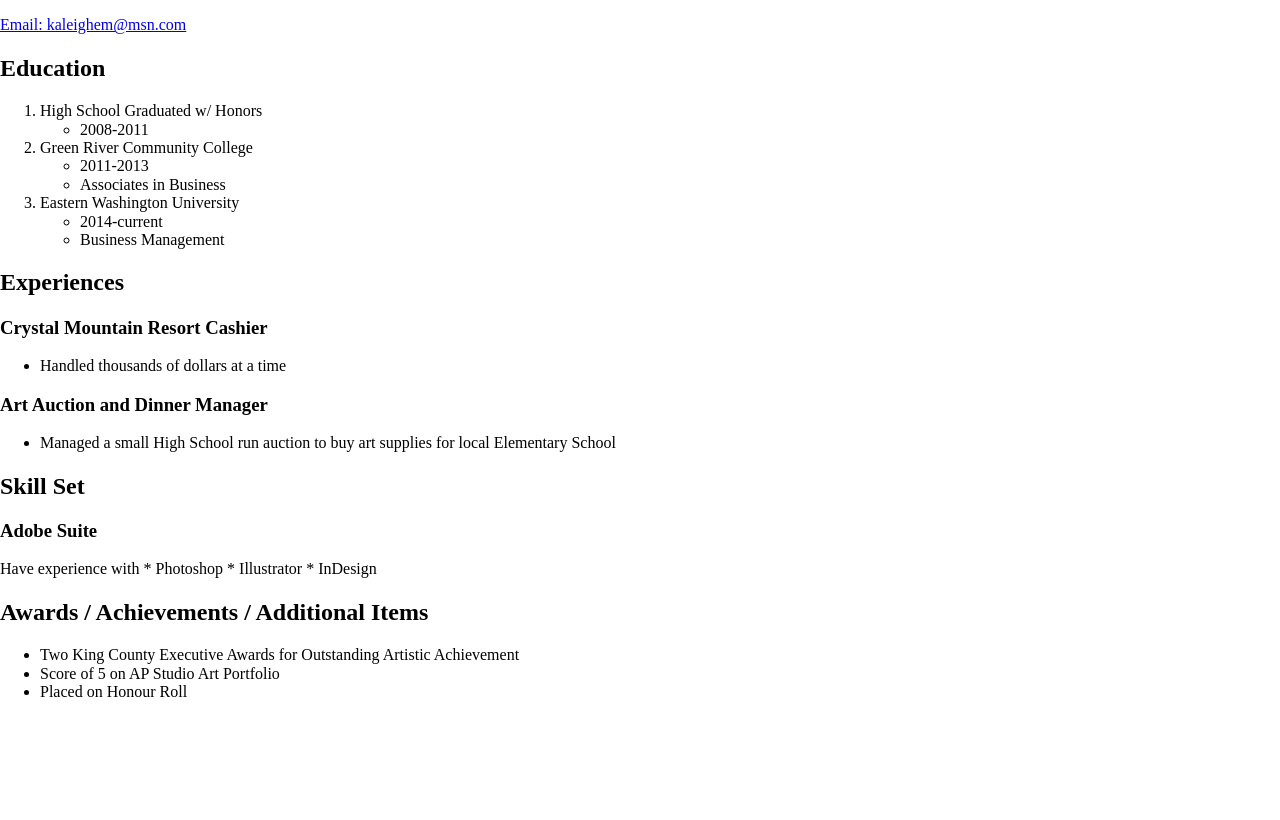
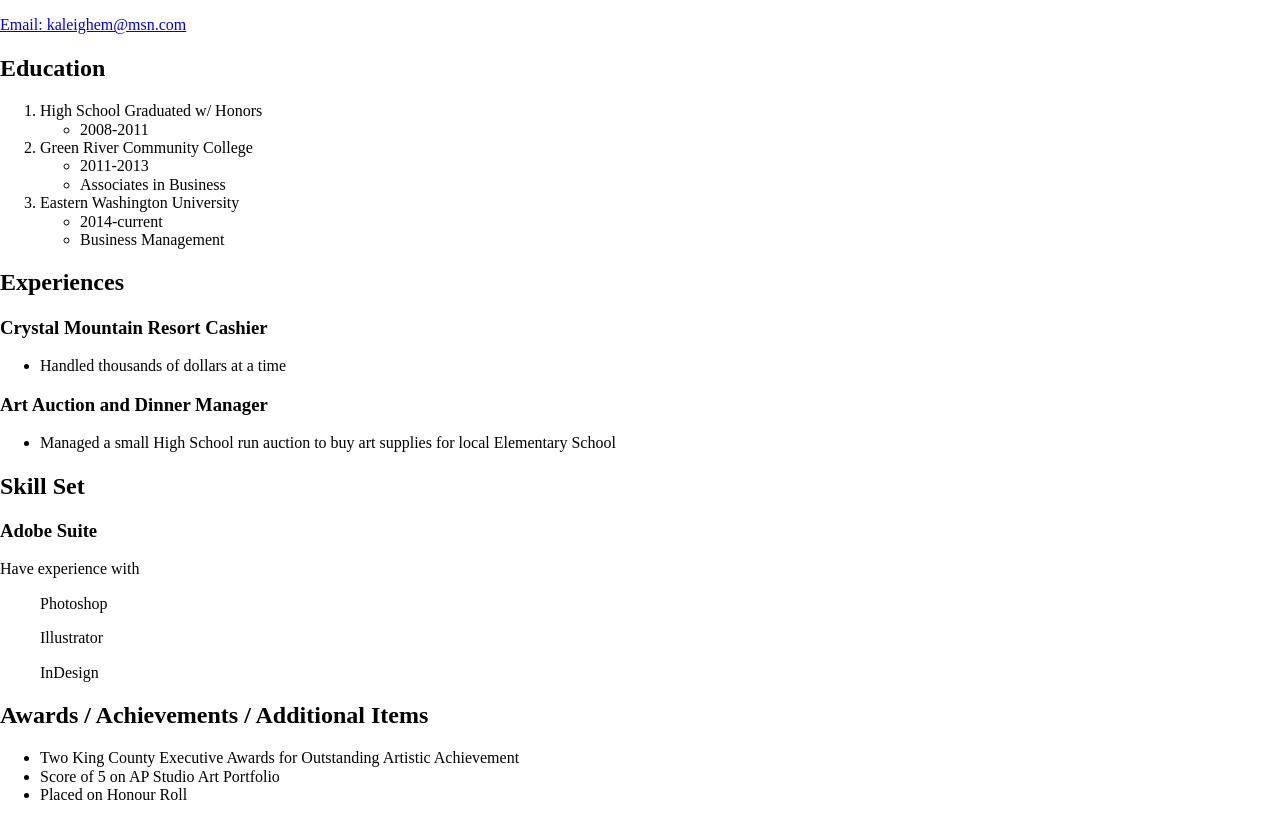
Before and after one commit to Kaleighem/bio, a plain HTML site: page index.html in a window 1280 px wide. Shown: the part 264-1084 px from the top of the page. Before the commit the page ends 981 px from the top, so only its background shows below. Drawn offline with nearby package versions, Linux system fonts and the light colour scheme.

Commit message:
updated lists

```diff
--- a/index.html
+++ b/index.html
@@ -63,9 +63,9 @@
 <h3>Adobe Suite</h3>
 
 <p>Have experience with
-* Photoshop
-* Illustrator
-* InDesign</p>
+<ul> Photoshop</ul>
+<ul> Illustrator</ul>
+<ul>InDesign</ul>
 
 <h2>Awards / Achievements / Additional Items</h2>
 
```
